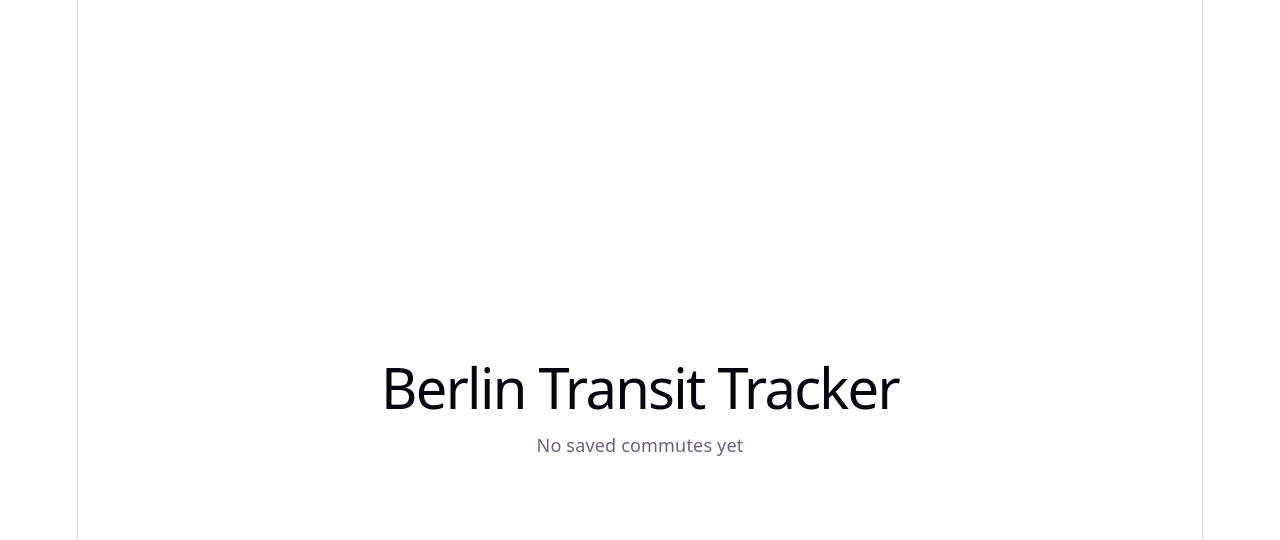
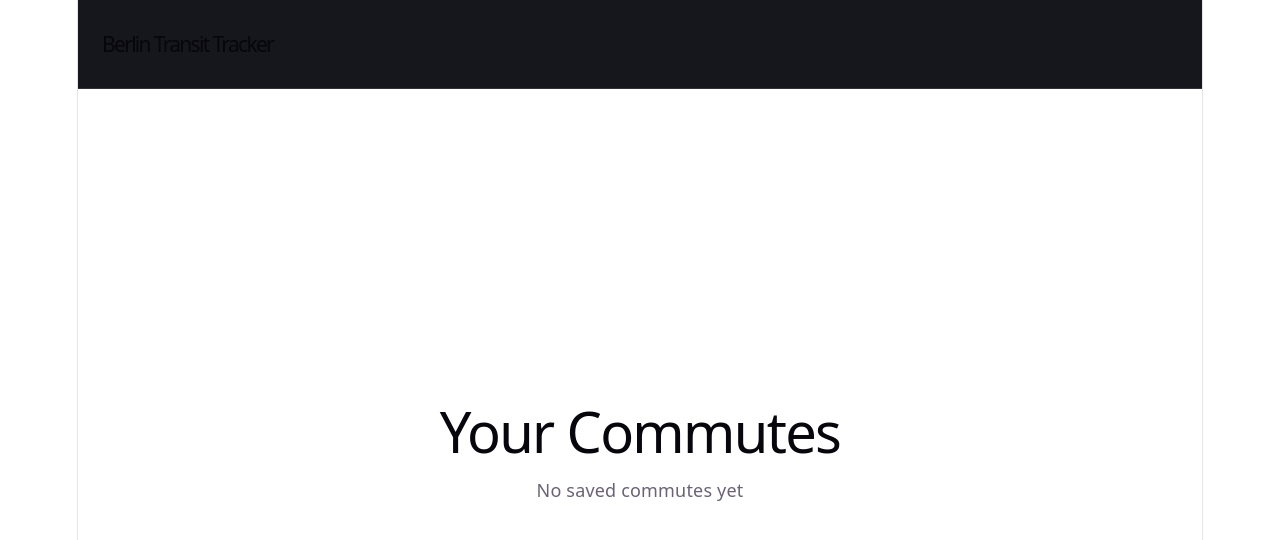
Before and after one commit to Murray1991/berlin-transit-tracker, a React (Vite) app in the folder frontend-app/: page / in a window 1280 px wide. Shown: the top 540 px of the page. Built offline with nearby package versions, Linux system fonts and the light colour scheme.

Commit message:
feat(frontend): add topbar

```diff
--- a/frontend-app/src/App.css
+++ b/frontend-app/src/App.css
@@ -12,3 +12,19 @@
         gap: 18px;
     }
 }
+
+.topbar {
+    min-height: 64px;
+    padding: 12px 24px;
+    display: flex;
+    align-items: center;
+    justify-content: space-between;
+    background: #16171d;
+    gap: 16px;
+    border-bottom: 1px solid #2e303a;
+
+    & h1 {
+        margin: 0;
+        font-size: 21px;
+    }
+}
--- a/frontend-app/src/App.tsx
+++ b/frontend-app/src/App.tsx
@@ -4,9 +4,13 @@ function App() {
 
     return (
         <>
+            <header className="topbar">
+                <h1> Berlin Transit Tracker </h1>
+            </header>
+
             <section id="center">
                 <div>
-                    <h1>Berlin Transit Tracker</h1>
+                    <h1>Your Commutes</h1>
                     <p>
                         No saved commutes yet
                     </p>
```
